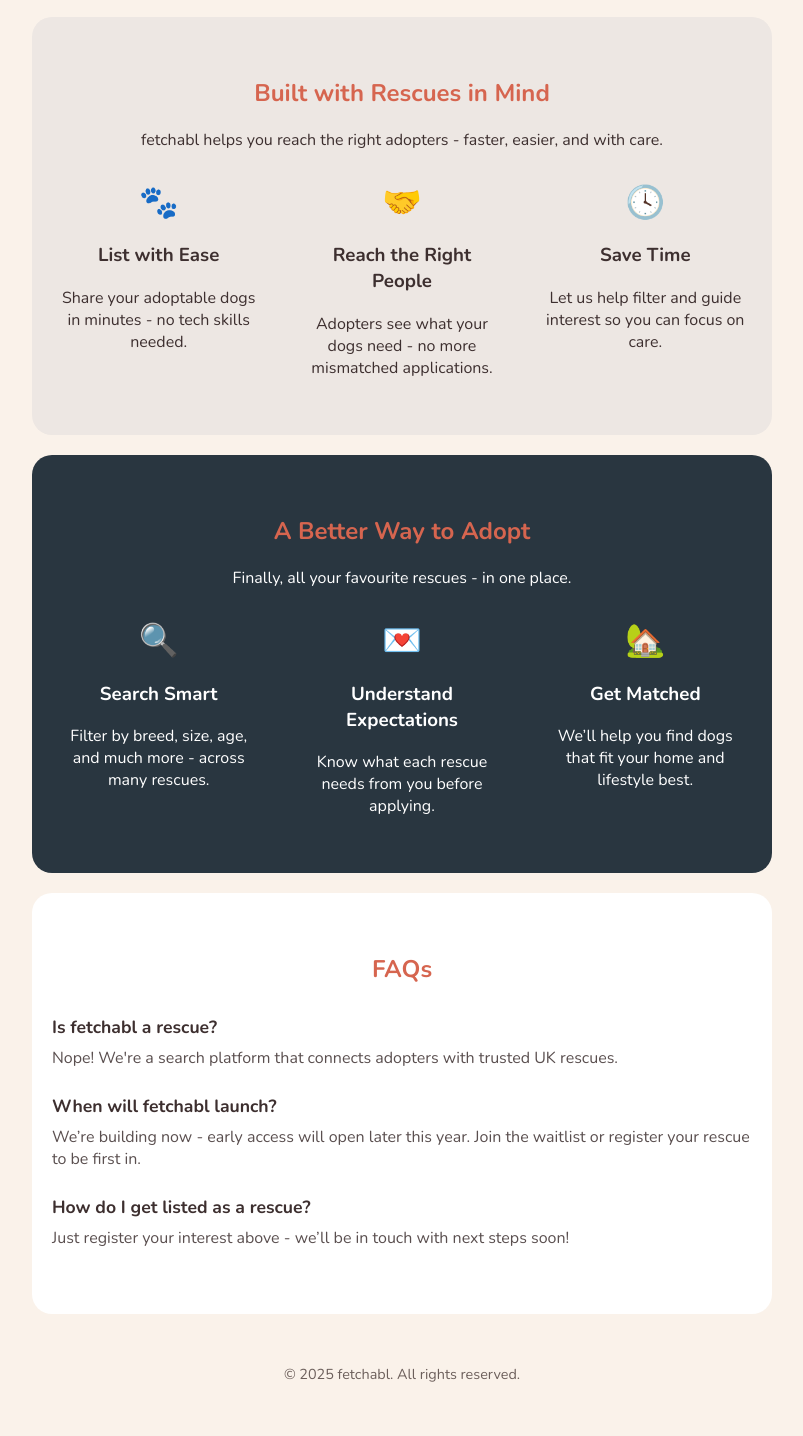
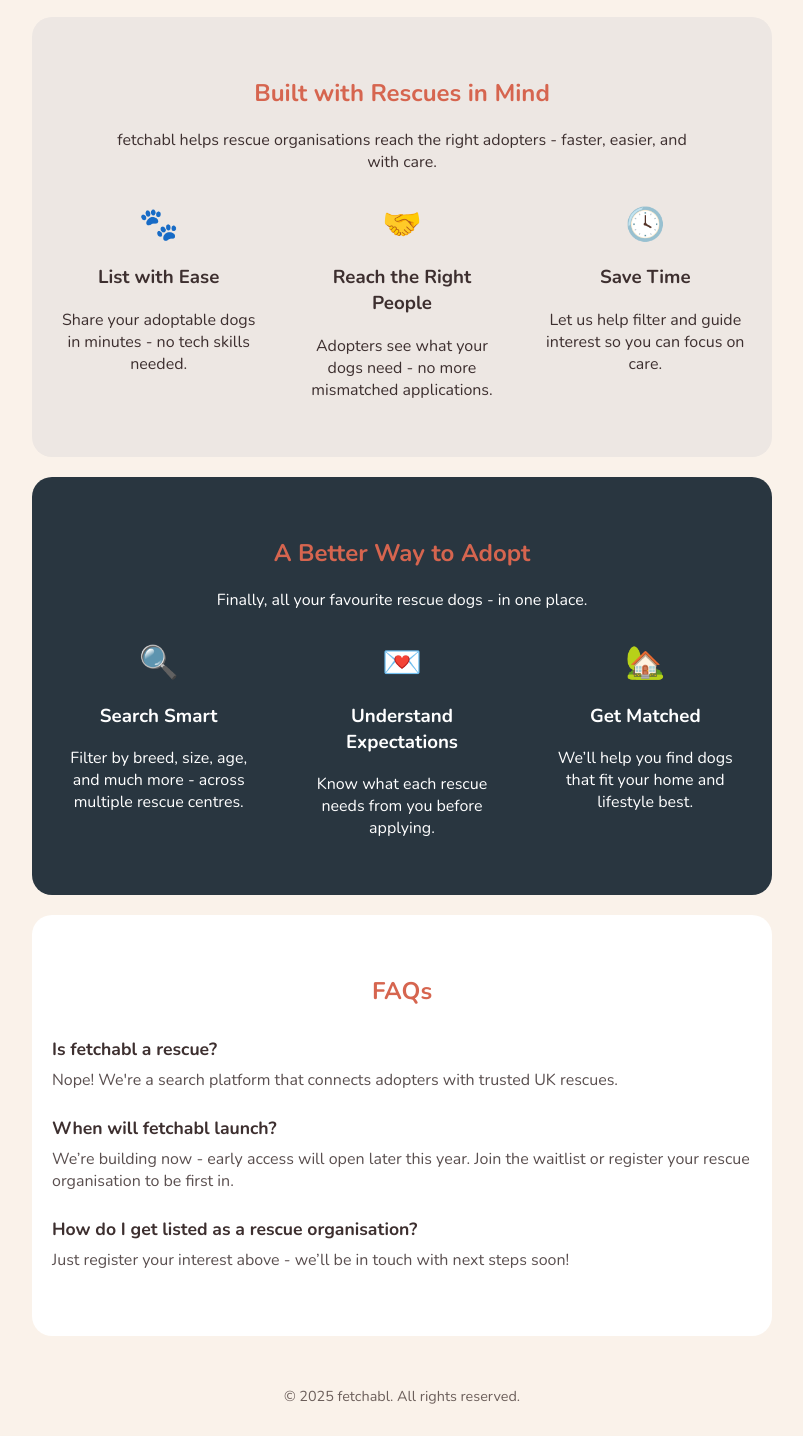
Before and after one commit to Fetchabl/landing-page, a plain HTML site: page index.html in a window 1280 px wide. Shown: the part 1246-2682 px from the top of the page, without its empty margins (238-1041 px from the left). Before the commit the page ends 2660 px from the top, so only its background shows below. Drawn offline with nearby package versions, Linux system fonts and the light colour scheme.

Commit message:
add favicon copy change

```diff
--- a/index.html
+++ b/index.html
@@ -3,7 +3,7 @@
 <head>
   <meta charset="UTF-8" />
   <meta name="viewport" content="width=device-width, initial-scale=1.0" />
-  <title>Lupoppy – Find Your Forever Friend</title>
+  <title>Fetchabl – Find Adoptable Dogs Near You</title>
   <link rel="icon" type="image/png" href="favicon.png" />
   <link href="https://fonts.googleapis.com/css2?family=Nunito:wght@400;600;700&display=swap" rel="stylesheet" />
   <style>
@@ -227,7 +227,7 @@
   <div class="card-section">
     <section class="how-section" style="background-color: #EDE7E3;">
       <h2>Built with Rescues in Mind</h2>
-      <p style="max-width: 600px; margin: 0 auto;">fetchabl helps you reach the right adopters - faster, easier, and with care.</p>
+      <p style="max-width: 600px; margin: 0 auto;">fetchabl helps rescue organisations reach the right adopters - faster, easier, and with care.</p>
       <div class="how-steps">
         <div class="how-step">
           <div class="how-icon">🐾</div>
@@ -251,12 +251,12 @@
   <div class="card-section">
     <section class="how-section" style="background-color: #293640; color:white;">
       <h2>A Better Way to Adopt</h2>
-      <p style="max-width: 600px; margin: 0 auto;">Finally, all your favourite rescues - in one place.</p>
+      <p style="max-width: 600px; margin: 0 auto;">Finally, all your favourite rescue dogs - in one place.</p>
       <div class="how-steps">
         <div class="how-step">
           <div class="how-icon">🔍</div>
           <h3>Search Smart</h3>
-          <p>Filter by breed, size, age, and much more - across many rescues.</p>
+          <p>Filter by breed, size, age, and much more - across multiple rescue centres.</p>
         </div>
         <div class="how-step">
           <div class="how-icon">💌</div>
@@ -282,10 +282,10 @@
         </div>
         <div class="faq-item">
           <h3>When will fetchabl launch?</h3>
-          <p>We’re building now - early access will open later this year. Join the waitlist or register your rescue to be first in.</p>
+          <p>We’re building now - early access will open later this year. Join the waitlist or register your rescue organisation to be first in.</p>
         </div>
         <div class="faq-item">
-          <h3>How do I get listed as a rescue?</h3>
+          <h3>How do I get listed as a rescue organisation?</h3>
           <p>Just register your interest above - we’ll be in touch with next steps soon!</p>
         </div>
       </div>
```
Also changed, not shown: favicon.png.
